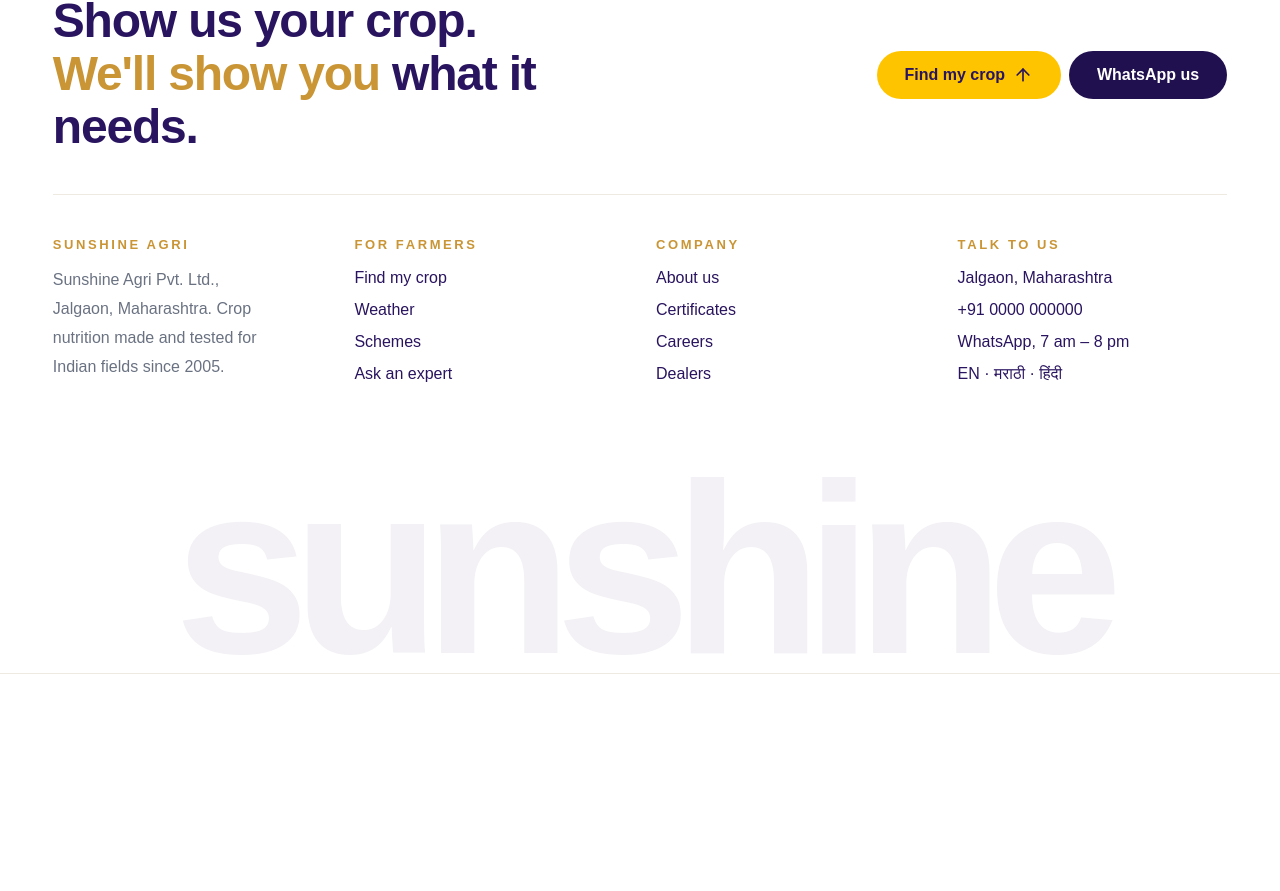
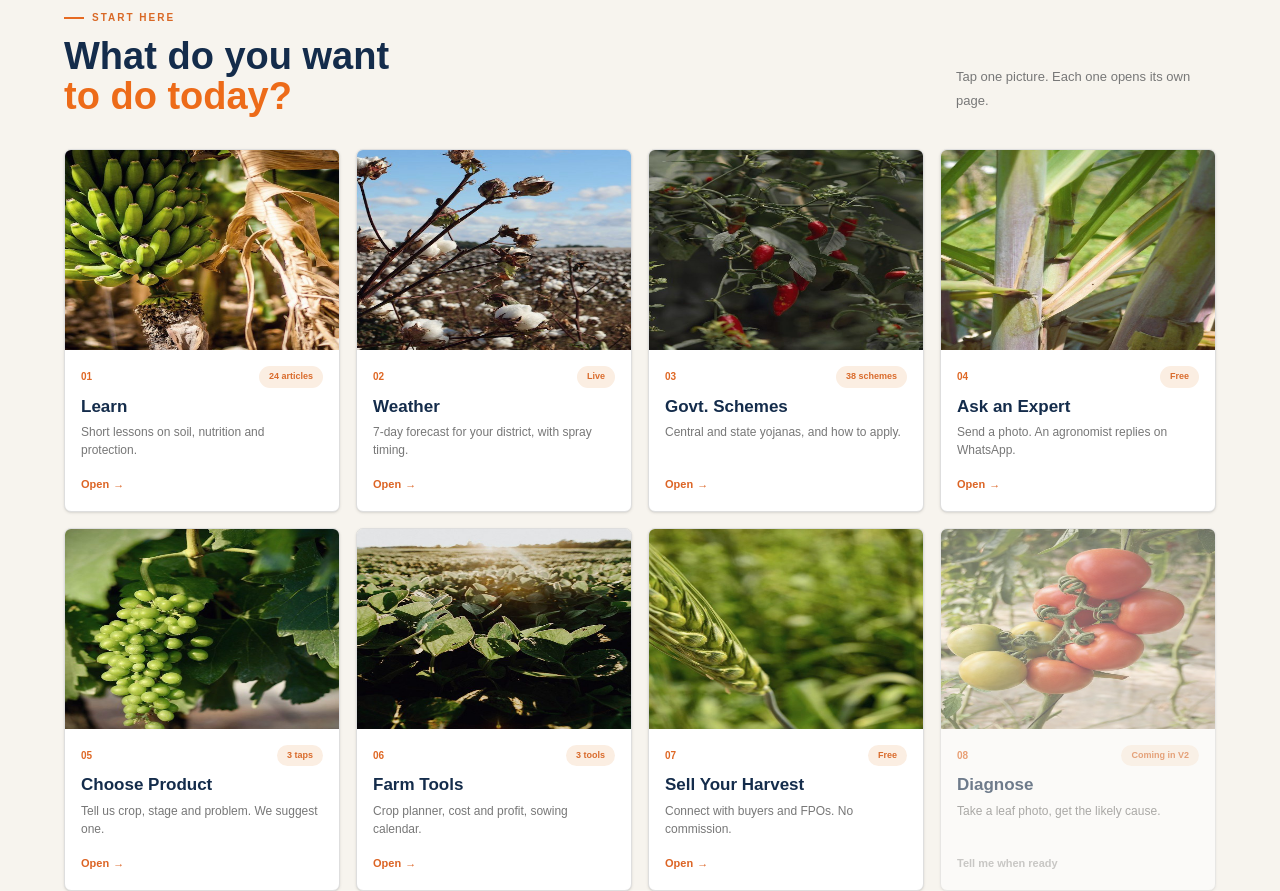
Before and after one commit to abdullahansari-yk/sunshine, a Next.js app: page /krishikul in a window 1280 px wide. Shown: the part 871-1762 px from the top of the page. Before the commit the page ends 1545 px from the top, so only its background shows below. Built offline with nearby package versions, Linux system fonts and the light colour scheme; no server answers; the database is empty.

Commit message:
Added Kishikul list

```diff
--- a/src/app/krishikul/page.js
+++ b/src/app/krishikul/page.js
@@ -1,12 +1,14 @@
 import Navbar from "@/components/Navbar";
 import Footer from "@/components/Footer";
 import KrishikulHero from "@/components/krishikul/KrishikulHero";
+import KrishikulList from "@/components/krishikul/KrishikulList";
 
 const KrishikulPage = () => {
   return (
     <main className="min-h-screen bg-white">
       <Navbar />
       <KrishikulHero/>
+      <KrishikulList/>
       <Footer />
     </main>
   );
--- /dev/null
+++ b/src/components/krishikul/KrishikulList.jsx
@@ -0,0 +1,158 @@
+import Image from "next/image";
+import Link from "next/link";
+
+const features = [
+  {
+    number: "01",
+    title: "Learn",
+    description: "Short lessons on soil, nutrition and protection.",
+    badge: "24 articles",
+    imageLabel: "/banana.jpg",
+    href: "/learn",
+  },
+  {
+    number: "02",
+    title: "Weather",
+    description: "7-day forecast for your district, with spray timing.",
+    badge: "Live",
+    imageLabel: "/cotton.jpg",
+    href: "/weather",
+  },
+  {
+    number: "03",
+    title: "Govt. Schemes",
+    description: "Central and state yojanas, and how to apply.",
+    badge: "38 schemes",
+    imageLabel: "/chilli.jpg",
+    href: "/government-schemes",
+  },
+  {
+    number: "04",
+    title: "Ask an Expert",
+    description: "Send a photo. An agronomist replies on WhatsApp.",
+    badge: "Free",
+    imageLabel: "/sugarcane.jpg",
+    href: "/ask-expert",
+  },
+  {
+    number: "05",
+    title: "Choose Product",
+    description: "Tell us crop, stage and problem. We suggest one.",
+    badge: "3 taps",
+    imageLabel: "/grape.jpg",
+    href: "/choose-product",
+  },
+  {
+    number: "06",
+    title: "Farm Tools",
+    description: "Crop planner, cost and profit, sowing calendar.",
+    badge: "3 tools",
+    imageLabel: "/soybean.jpg",
+    href: "/farm-tools",
+  },
+  {
+    number: "07",
+    title: "Sell Your Harvest",
+    description: "Connect with buyers and FPOs. No commission.",
+    badge: "Free",
+    imageLabel: "/wheat.jpg",
+    href: "/sell-harvest",
+  },
+  {
+    number: "08",
+    title: "Diagnose",
+    description: "Take a leaf photo, get the likely cause.",
+    badge: "Coming in V2",
+    imageLabel: "/tomato.jpg",
+    href: null,
+    disabled: true,
+  },
+];
+
+export default function KrishikulList() {
+  return (
+    <section className="w-full bg-[#f7f4ee] px-6 py-12 md:px-10 lg:px-16 lg:py-16">
+      <div className="mx-auto max-w-[1400px]">
+        {/* Section Heading */}
+        <div className="mb-8 flex flex-col justify-between gap-5 md:flex-row md:items-end">
+          <div>
+            <div className="mb-3 flex items-center gap-2">
+              <span className="h-[2px] w-5 bg-[#e66a22]" />
+              <span className="text-[10px] font-semibold uppercase tracking-[2px] text-[#d96825]">
+                Start Here
+              </span>
+            </div>
+
+            <h2 className="max-w-[430px] text-[30px] font-bold leading-[1.05] text-[#142c4b] md:text-[38px]">
+              What do you want
+              <br />
+              <span className="text-[#ed6b19]">to do today?</span>
+            </h2>
+          </div>
+
+          <p className="max-w-[260px] pb-1 text-[13px] leading-6 text-[#777777]">
+            Tap one picture. Each one opens its own page.
+          </p>
+        </div>
+
+        {/* Feature Cards */}
+        <div className="grid grid-cols-1 gap-4 sm:grid-cols-2 lg:grid-cols-4">
+          {features.map((item) => (
+            <div
+              key={item.number}
+              className={`overflow-hidden rounded-[7px] border border-[#dedede] bg-white shadow-sm transition-all duration-300 ${
+                item.disabled
+                  ? "opacity-60"
+                  : "hover:-translate-y-1 hover:shadow-md"
+              }`}
+            >
+              {/* Image Placeholder */}
+              <div className="relative h-[200px] overflow-hidden bg-[#e9e5db]">
+                <Image src={item.imageLabel} alt={item.title} fill />
+              </div>
+
+              {/* Card Content */}
+              <div className="p-4">
+                {/* Number and Badge */}
+                <div className="mb-2 flex items-center justify-between">
+                  <span className="text-[10px] font-semibold text-[#df6825]">
+                    {item.number}
+                  </span>
+
+                  <span className="rounded-full bg-[#FBEEE2] px-2.5 py-1 text-[9px] font-semibold text-[#d96b2c]">
+                    {item.badge}
+                  </span>
+                </div>
+
+                {/* Title */}
+                <h3 className="mb-1.5 text-[17px] font-bold leading-tight text-[#142c4b]">
+                  {item.title}
+                </h3>
+
+                {/* Description */}
+                <p className="mb-3 min-h-[36px] text-[12px] leading-[1.5] text-[#777777]">
+                  {item.description}
+                </p>
+
+                {/* Link */}
+                {item.disabled ? (
+                  <span className="text-[11px] font-semibold text-[#aaa]">
+                    Tell me when ready
+                  </span>
+                ) : (
+                  <Link
+                    href={item.href}
+                    className="inline-flex items-center gap-1 text-[11px] font-semibold text-[#dc6424] transition-all duration-300 hover:gap-2"
+                  >
+                    Open
+                    <span aria-hidden="true">→</span>
+                  </Link>
+                )}
+              </div>
+            </div>
+          ))}
+        </div>
+      </div>
+    </section>
+  );
+}
```
